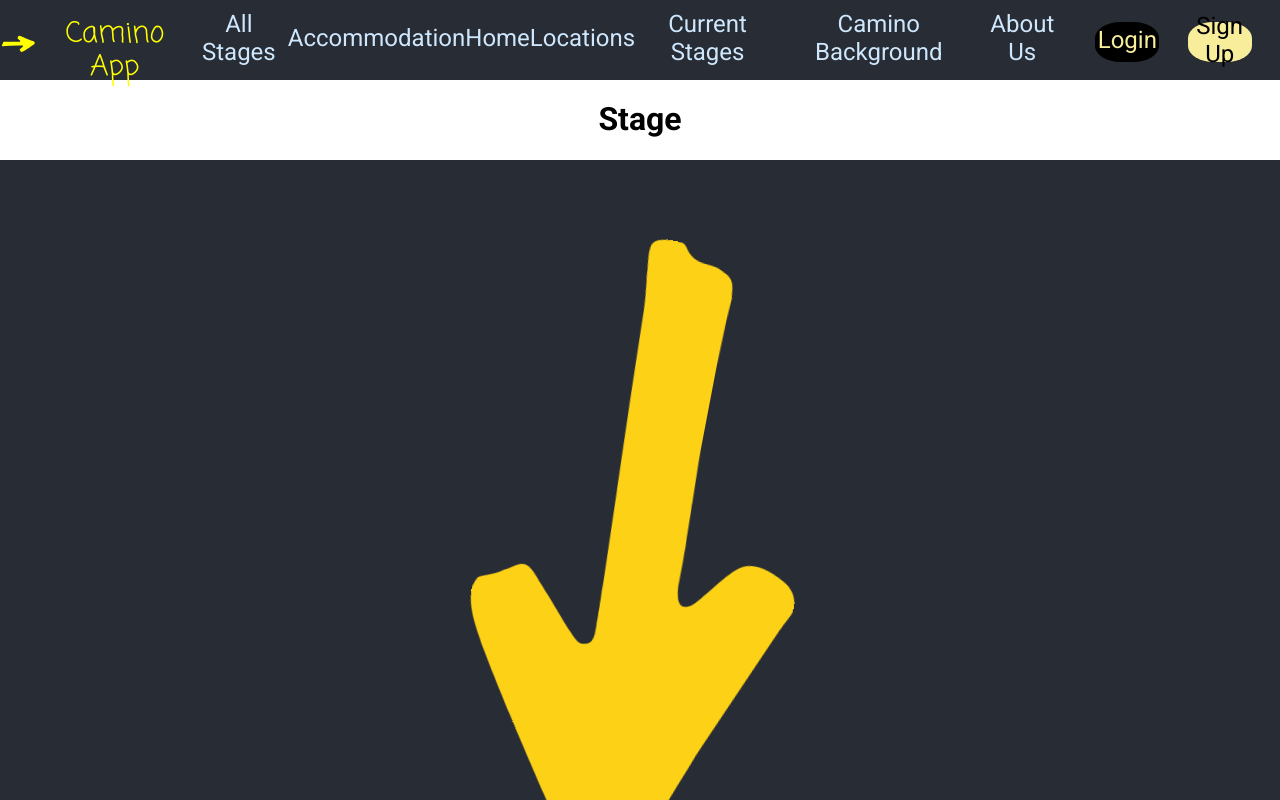
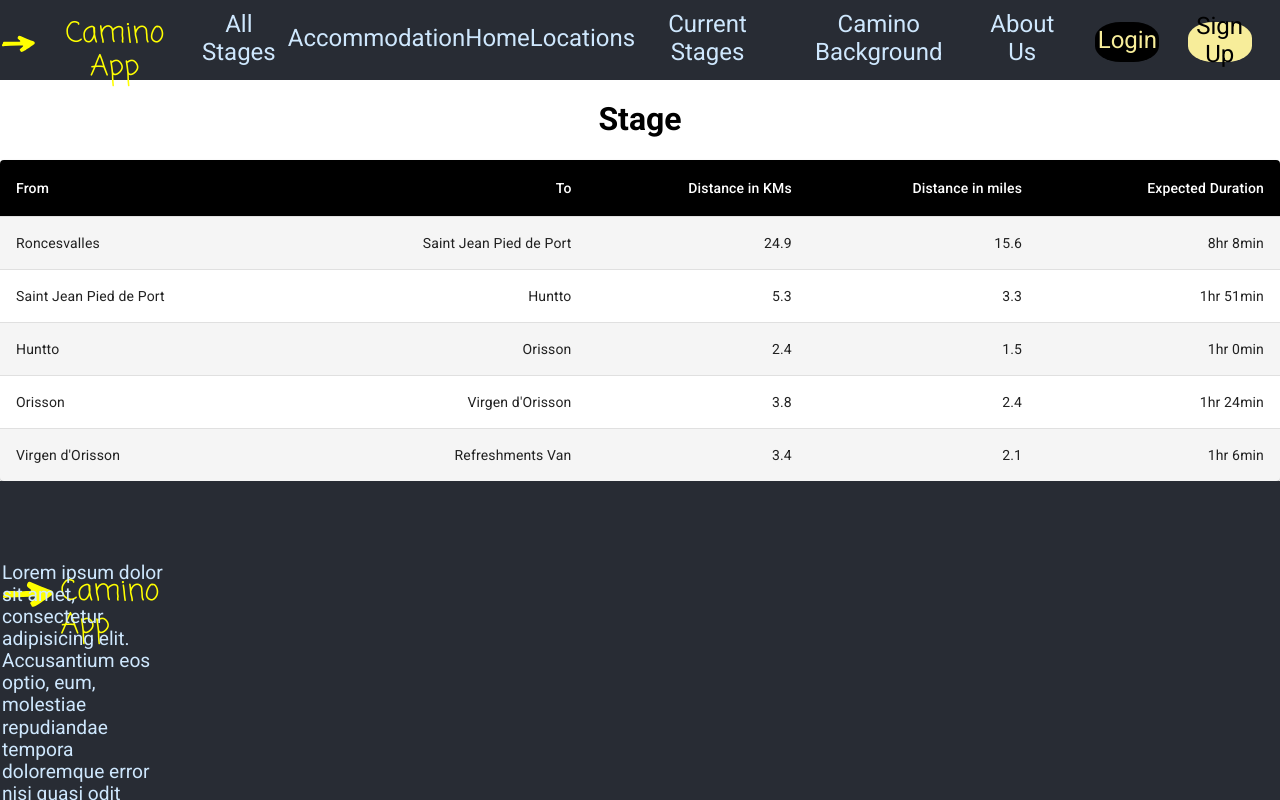
Before and after one commit to mmccart3/newcaminoapp, a React (Create React App) app: page /stages in a window 1280 px wide. Shown: the top 800 px of the page. Built offline with nearby package versions, Linux system fonts and the light colour scheme; the HTML template or start-up script is replaced by a standard one.

Commit message:
stage page table started

```diff
--- a/src/App.js
+++ b/src/App.js
@@ -61,11 +61,7 @@
         </Routes>
       </div>
     </BrowserRouter>
-    <div className="App">
-      <header className="App-header">
-        <img src={logo} className="App-logo" alt="logo" />
-      </header>
-    </div>
+
     <Footer />
     </>
   );
--- /dev/null
+++ b/src/components/StageTable.jsx
@@ -0,0 +1,74 @@
+import * as React from 'react';
+import { styled } from '@mui/material/styles';
+import Table from '@mui/material/Table';
+import TableBody from '@mui/material/TableBody';
+import TableCell, { tableCellClasses } from '@mui/material/TableCell';
+import TableContainer from '@mui/material/TableContainer';
+import TableHead from '@mui/material/TableHead';
+import TableRow from '@mui/material/TableRow';
+import Paper from '@mui/material/Paper';
+
+const StyledTableCell = styled(TableCell)(({ theme }) => ({
+  [`&.${tableCellClasses.head}`]: {
+    backgroundColor: theme.palette.common.black,
+    color: theme.palette.common.white,
+  },
+  [`&.${tableCellClasses.body}`]: {
+    fontSize: 14,
+  },
+}));
+
+const StyledTableRow = styled(TableRow)(({ theme }) => ({
+  '&:nth-of-type(odd)': {
+    backgroundColor: theme.palette.action.hover,
+  },
+  // hide last border
+  '&:last-child td, &:last-child th': {
+    border: 0,
+  },
+}));
+
+function createData(name, calories, fat, carbs, protein) {
+  return { name, calories, fat, carbs, protein };
+}
+
+const rows = [
+  createData('Roncesvalles', 'Saint Jean Pied de Port', 24.9, 15.6, '8hr 8min'),
+  createData('Saint Jean Pied de Port', 'Huntto', 5.3, 3.3, "1hr 51min"),
+  createData('Huntto', 'Orisson', 2.4, 1.5, '1hr 0min'),
+  createData('Orisson', "Virgen d'Orisson", 3.8, 2.4, '1hr 24min'),
+  createData("Virgen d'Orisson", 'Refreshments Van', 3.4, 2.1, "1hr 6min"),
+];
+
+function StageTable() {
+  return (
+    <TableContainer component={Paper}>
+      <Table sx={{ minWidth: 700 }} aria-label="customized table">
+        <TableHead>
+          <TableRow>
+            <StyledTableCell>From</StyledTableCell>
+            <StyledTableCell align="right">To</StyledTableCell>
+            <StyledTableCell align="right">Distance in KMs</StyledTableCell>
+            <StyledTableCell align="right">Distance in miles</StyledTableCell>
+            <StyledTableCell align="right">Expected Duration</StyledTableCell>
+          </TableRow>
+        </TableHead>
+        <TableBody>
+          {rows.map((row) => (
+            <StyledTableRow key={row.name}>
+              <StyledTableCell component="th" scope="row">
+                {row.name}
+              </StyledTableCell>
+              <StyledTableCell align="right">{row.calories}</StyledTableCell>
+              <StyledTableCell align="right">{row.fat}</StyledTableCell>
+              <StyledTableCell align="right">{row.carbs}</StyledTableCell>
+              <StyledTableCell align="right">{row.protein}</StyledTableCell>
+            </StyledTableRow>
+          ))}
+        </TableBody>
+      </Table>
+    </TableContainer>
+  );
+}
+
+export default StageTable;
--- a/src/pages/Stages.jsx
+++ b/src/pages/Stages.jsx
@@ -1,10 +1,12 @@
 import React from "react";
 import './Stages.css';
+import StageTable from "../components/StageTable";
 
 function Stages () {
     return (
         <div>
             <h1>Stage</h1>
+            <StageTable />
         </div>
     )
 }
```
